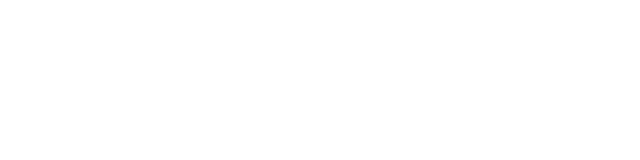
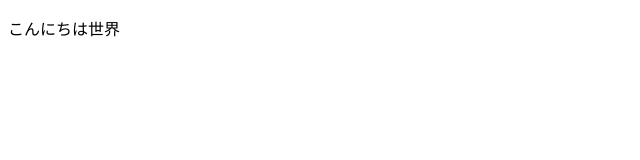
Before and after one commit to shoookawa/BoothQuestionnaire, a Vue app in the folder フロントエンド/: page / in a window 1280 px wide. Shown: the top 160 px of the page, without its empty margins (0-640 px from the left). Built offline with nearby package versions, Linux system fonts and the light colour scheme.

Commit message:
「こんにちは世界」追加

```diff
--- a/フロントエンド/src/App.vue
+++ b/フロントエンド/src/App.vue
@@ -4,8 +4,8 @@
 
 <template>
   <main>
-
-  </main>
+    <p>こんにちは世界</p>
+    </main>
 </template>
 
 <style scoped>
```
